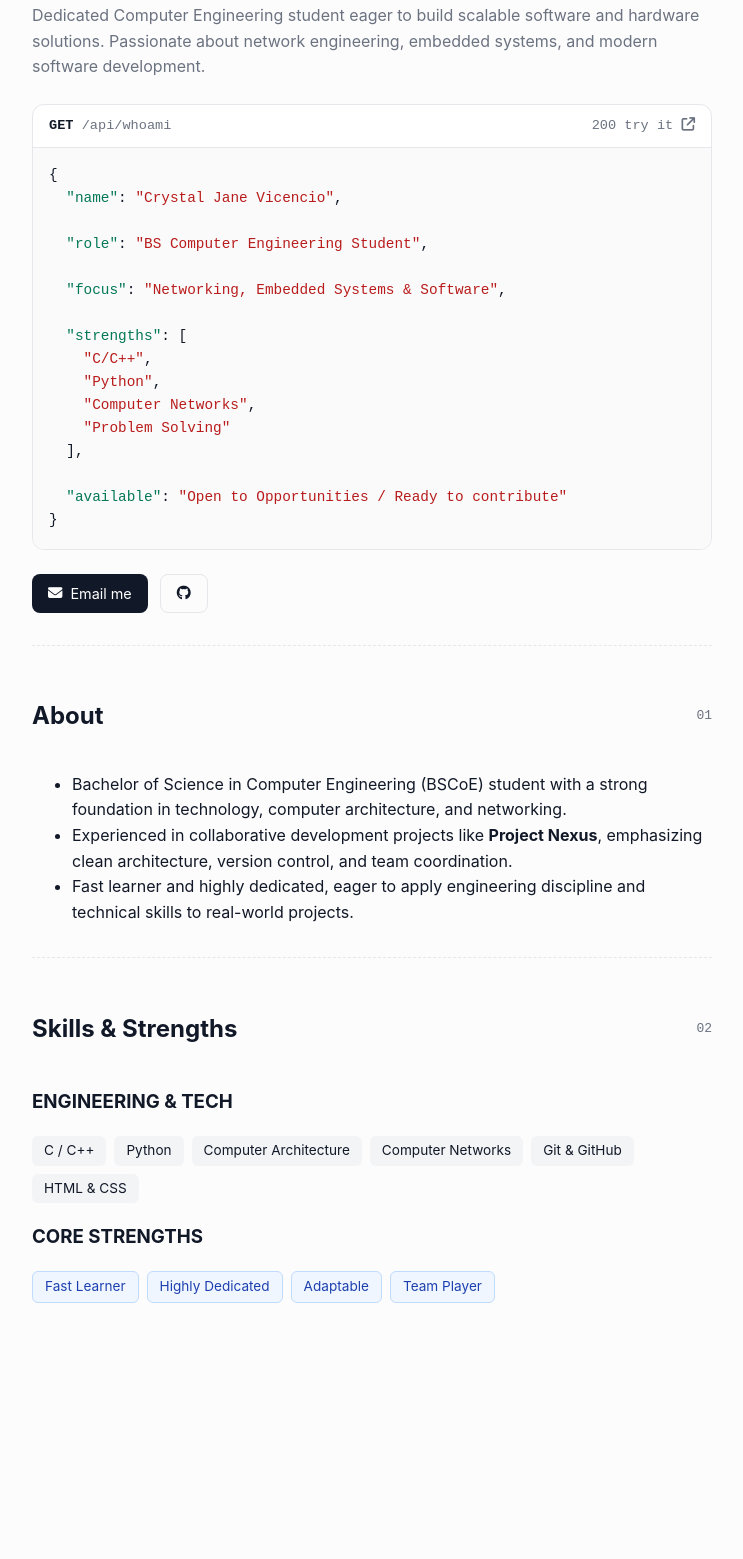
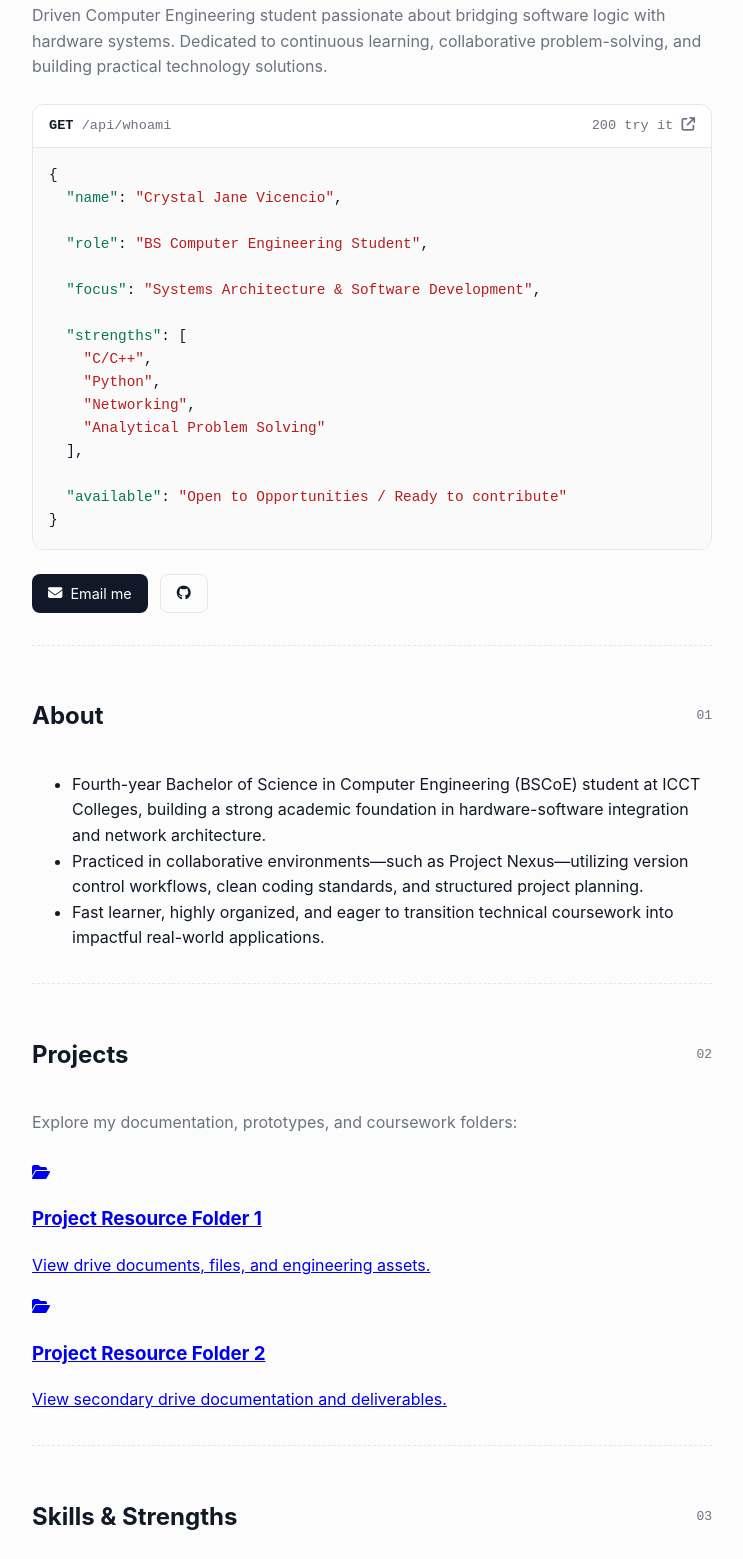
Before and after one commit to mago-cyte/vicencio-portfolio, a plain HTML site: page index.html in a window 1280 px wide. Shown: the part 243-1802 px from the top of the page, without its empty margins (268-1011 px from the left). Before the commit the page ends 1578 px from the top, so only its background shows below. Drawn offline with Linux system fonts and the light colour scheme.

Commit message:
Revise profile details and add projects section
Updated profile information and added projects section.

```diff
--- a/index.html
+++ b/index.html
@@ -14,8 +14,8 @@
     <div class="logo">CV.</div>
     <nav class="nav-links">
       <a href="#about">About</a>
+      <a href="#projects">Projects</a>
       <a href="#experience">Experience</a>
-      <a href="#highlights">Highlights</a>
       <a href="#skills">Skills</a>
     </nav>
   </header>
@@ -26,7 +26,7 @@
     <section class="hero-header">
       <div class="profile-card">
         <div class="avatar-box">
-          <i class="fa-solid fa-user-gear avatar-icon"></i>
+          <i class="fa-solid fa-laptop-code avatar-icon"></i>
         </div>
         <div class="profile-info">
           <span class="handle">~/crystal_vicencio</span>
@@ -37,8 +37,7 @@
       </div>
 
       <p class="bio-text">
-        Dedicated Computer Engineering student eager to build scalable software and hardware solutions.
-        Passionate about network engineering, embedded systems, and modern software development.
+        Driven Computer Engineering student passionate about bridging software logic with hardware systems. Dedicated to continuous learning, collaborative problem-solving, and building practical technology solutions.
       </p>
 
       <!-- API Response Card (JSON View) -->
@@ -55,13 +54,13 @@
 
   <span class="key">"role"</span>: <span class="string">"BS Computer Engineering Student"</span>,
 
-  <span class="key">"focus"</span>: <span class="string">"Networking, Embedded Systems & Software"</span>,
+  <span class="key">"focus"</span>: <span class="string">"Systems Architecture & Software Development"</span>,
 
   <span class="key">"strengths"</span>: [
     <span class="string">"C/C++"</span>,
     <span class="string">"Python"</span>,
-    <span class="string">"Computer Networks"</span>,
-    <span class="string">"Problem Solving"</span>
+    <span class="string">"Networking"</span>,
+    <span class="string">"Analytical Problem Solving"</span>
   ],
 
   <span class="key">"available"</span>: <span class="string">"Open to Opportunities / Ready to contribute"</span>
@@ -84,10 +83,43 @@
         <span class="section-num">01</span>
       </div>
       <ul class="bullet-list">
-        <li>Bachelor of Science in Computer Engineering (BSCoE) student with a strong foundation in technology, computer architecture, and networking.</li>
-        <li>Experienced in collaborative development projects like <strong>Project Nexus</strong>, emphasizing clean architecture, version control, and team coordination.</li>
-        <li>Fast learner and highly dedicated, eager to apply engineering discipline and technical skills to real-world projects.</li>
+        <li>Fourth-year Bachelor of Science in Computer Engineering (BSCoE) student at ICCT Colleges, building a strong academic foundation in hardware-software integration and network architecture.</li>
+        <li>Practiced in collaborative environments—such as Project Nexus—utilizing version control workflows, clean coding standards, and structured project planning.</li>
+        <li>Fast learner, highly organized, and eager to transition technical coursework into impactful real-world applications.</li>
       </ul>
+    </section>
+
+    <hr class="divider">
+
+    <!-- Projects Section -->
+    <section id="projects" class="section">
+      <div class="section-title">
+        <h2>Projects</h2>
+        <span class="section-num">02</span>
+      </div>
+      <p class="bio-text">Explore my documentation, prototypes, and coursework folders:</p>
+
+      <div class="project-cards-container">
+        <a href="https://drive.google.com/drive/folders/1bx2cRkbKaYpNghmlq9enF4TyQoVBy20C" target="_blank" class="project-card-link">
+          <div class="project-card">
+            <i class="fa-solid fa-folder-open"></i>
+            <div>
+              <h3>Project Resource Folder 1</h3>
+              <p>View drive documents, files, and engineering assets.</p>
+            </div>
+          </div>
+        </a>
+
+        <a href="https://drive.google.com/drive/folders/1Lp7AoxiTN-09pXCAtKG3JL1ED3-3Y8Vi" target="_blank" class="project-card-link">
+          <div class="project-card">
+            <i class="fa-solid fa-folder-open"></i>
+            <div>
+              <h3>Project Resource Folder 2</h3>
+              <p>View secondary drive documentation and deliverables.</p>
+            </div>
+          </div>
+        </a>
+      </div>
     </section>
 
     <hr class="divider">
@@ -96,7 +128,7 @@
     <section id="skills" class="section">
       <div class="section-title">
         <h2>Skills & Strengths</h2>
-        <span class="section-num">02</span>
+        <span class="section-num">03</span>
       </div>
 
       <div class="skill-group">
@@ -124,4 +156,4 @@
 
   </main>
 </body>
-  </html>
+</html>
```
